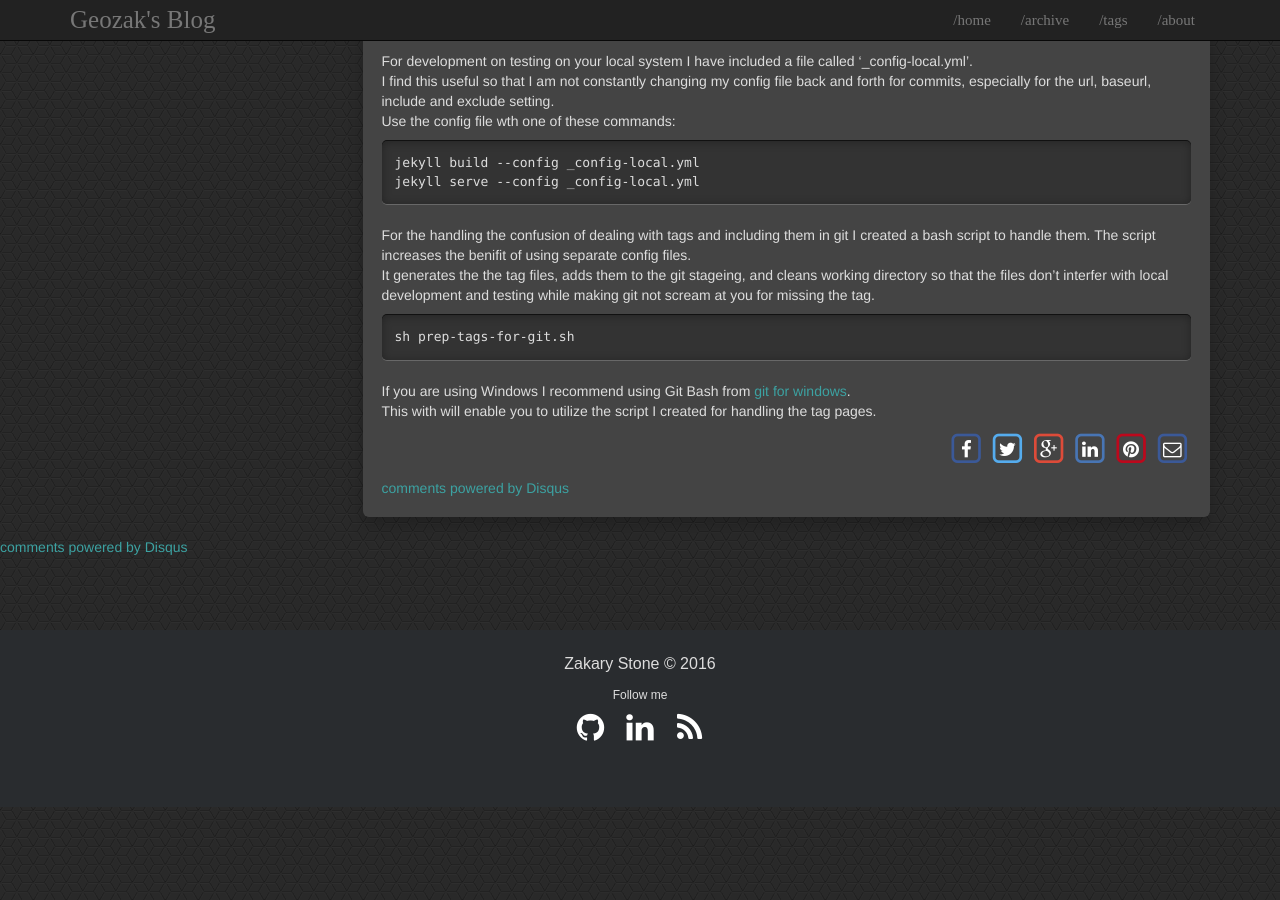
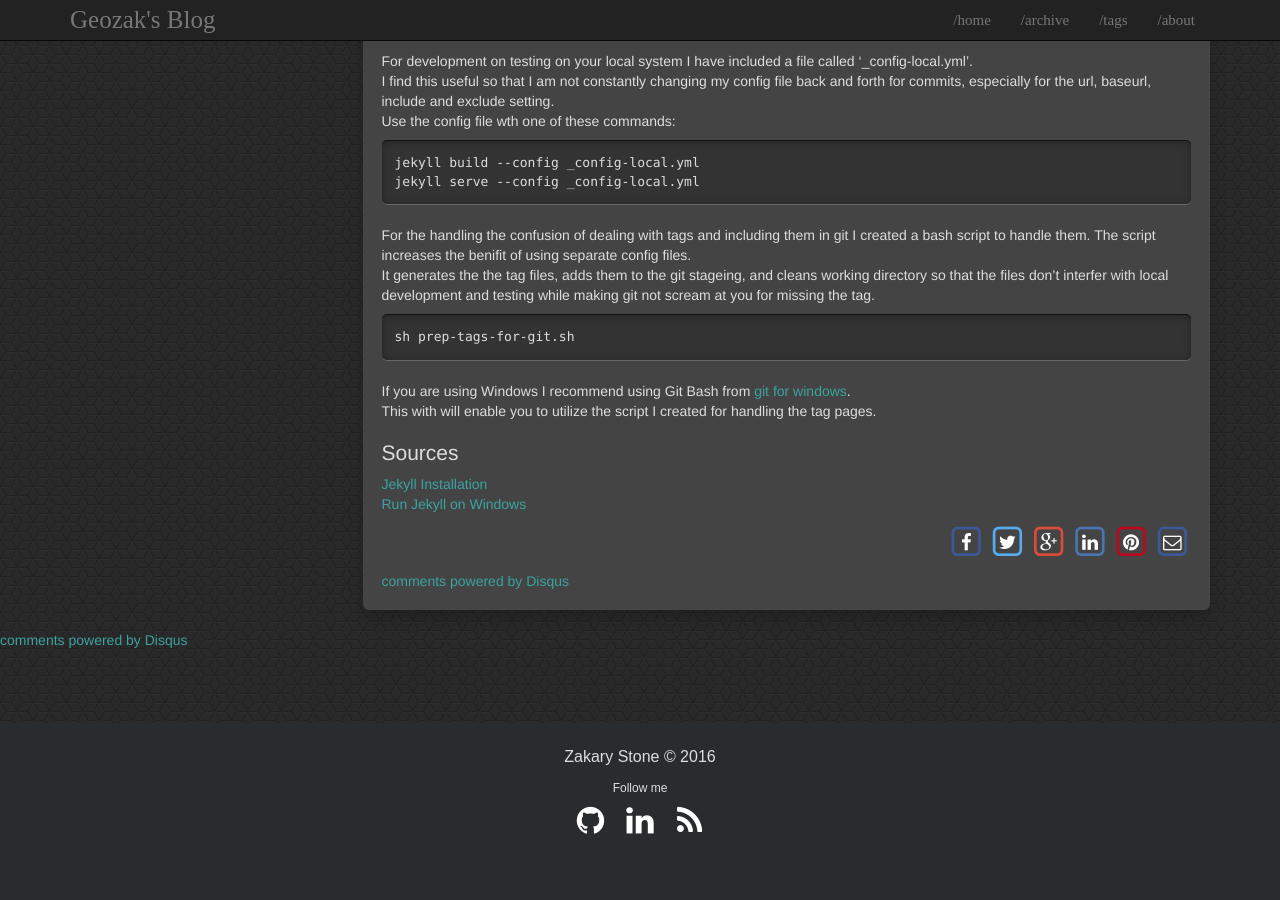
Before and after one commit to geozak/geozak.github.io, a Jekyll site: the page built from _posts/2016-11-08-setting-up-jekyll-blog-on-github-pages.md, in a window 1280 px wide and 900 px high, scrolled down 1637 px. Built offline with Jekyll 4.4.1, drawn with Linux system fonts in a browser that asks for light colours; comment, search, counter and statistics services are not loaded.

Commit message:
Add sources

```diff
--- a/_posts/2016-11-08-setting-up-jekyll-blog-on-github-pages.md
+++ b/_posts/2016-11-08-setting-up-jekyll-blog-on-github-pages.md
@@ -145,3 +145,8 @@ sh prep-tags-for-git.sh
 
 If you are using Windows I recommend using Git Bash from [git for windows](https://git-for-windows.github.io/).
 This with will enable you to utilize the script I created for handling the tag pages.
+
+## Sources
+
+[Jekyll Installation](http://jekyllrb.com/docs/installation/)
+[Run Jekyll on Windows](http://jekyll-windows.juthilo.com/)
```
